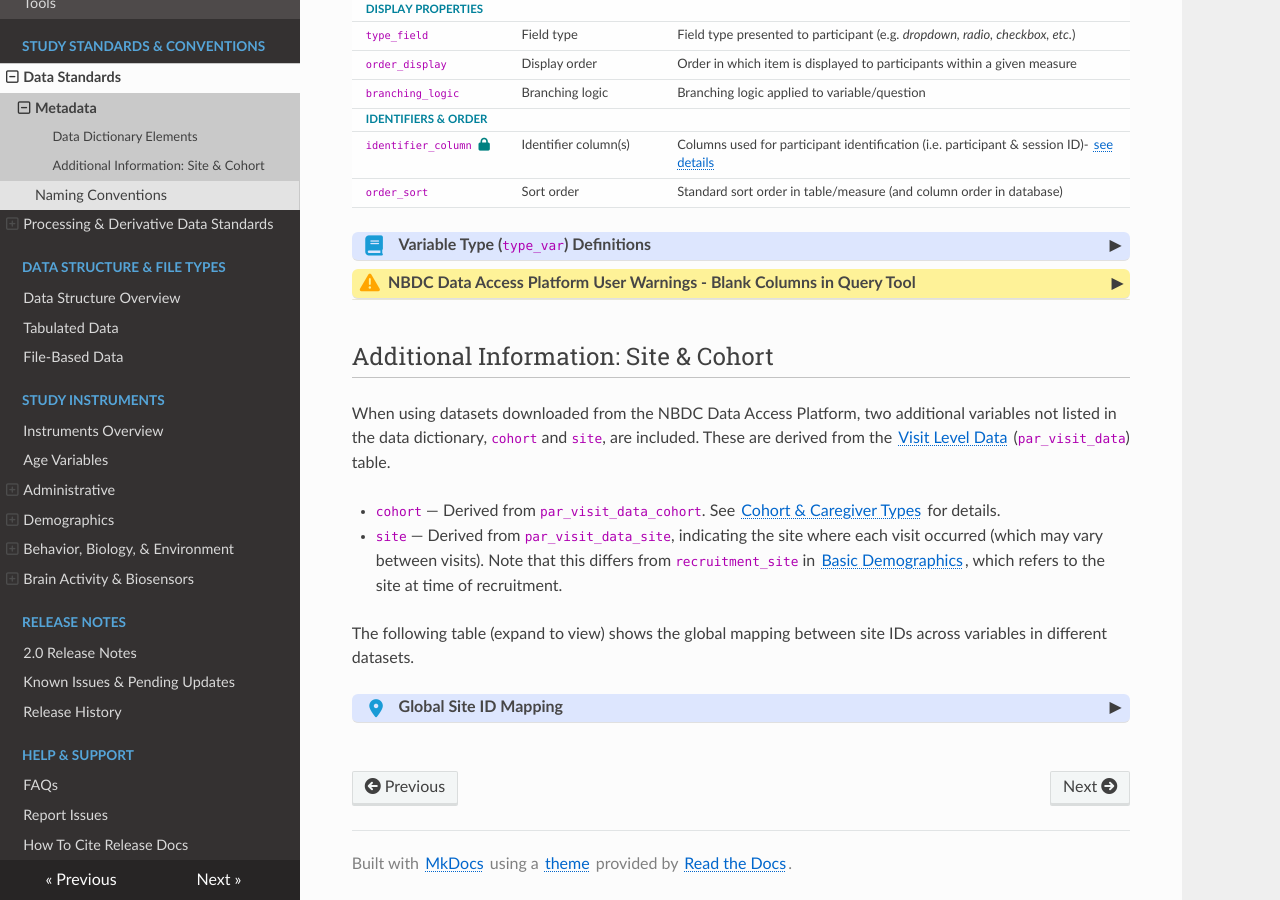
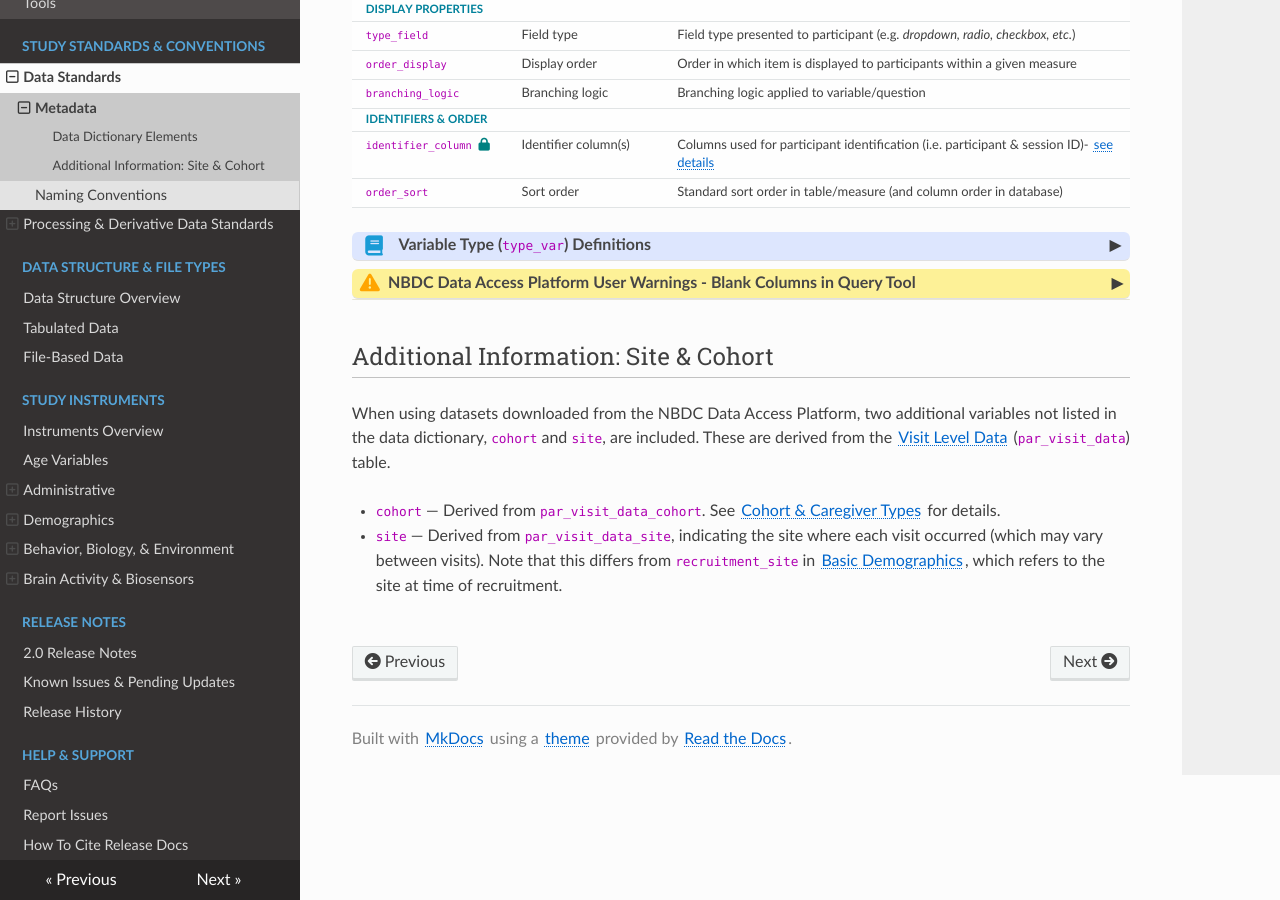
Before and after one commit to nbdc-datahub/hbcd-docs, an MkDocs documentation site: the page built from docs/standards/metadata.md, in a window 1280 px wide and 900 px high, scrolled down 1432 px. Built offline with MkDocs 1.6.1, drawn with Linux system fonts in a browser that asks for light colours; nearby versions of some CDN libraries.

Commit message:
REMOVE GLOBAL SITE ID MAPPING

```diff
--- a/docs/standards/metadata.md
+++ b/docs/standards/metadata.md
@@ -291,55 +291,3 @@ When using datasets downloaded from the NBDC Data Access Platform, two additiona
 
 - **`cohort`** — Derived from `par_visit_data_cohort`. See <a href="../../instruments/demo/visitinfo/#cohort-caregiver-types" target="_blank">Cohort & Caregiver Types</a> for details.
 - **`site`** — Derived from `par_visit_data_site`, indicating the site where each visit occurred (which may vary between visits). Note that this differs from `recruitment_site` in <a href="../../instruments/demo/basicdemo/" target="_blank">Basic Demographics</a>, which refers to the site at time of recruitment.
-
-The following table (expand to view) shows the global mapping between site IDs across variables in different datasets.
-
-<div id="sites" class="table-banner" onclick="toggleCollapse(this)">
-  <span class="emoji"><i style="font-size: 0.9em;" class="fa-solid fa-location-dot"></i></span>
-  <span class="text-with-link">
-  <span class="text">Global Site ID Mapping</span>
-  <a class="anchor-link" href="#sites" title="Copy link">
-  <i class="fa-solid fa-link"></i>
-  </a>
-  </span>
-  <span class="arrow">▸</span>
-</div>
-<div class="table-collapsible-content">
-<table class="table-no-vertical-lines" style="width:100%;border-collapse:collapse;table-layout:fixed;">
-<thead>
-<tr style="border-bottom:2px solid #ccc;"><th>Basic Demographics Site ID</th><th>Visit Level Data Site ID</th><th>Site Name</th></tr>
-</thead>
-<tbody>
-<tr><td>0</td><td>hbcdsite64</td><td>Arkansas Children's Hospital (site 1)</td></tr>
-<tr><td>1</td><td>hbcdsite02</td><td>Arkansas Children's Hospital (site 2 - UAMS)</td></tr>
-<tr><td>2</td><td>hbcdsite48</td><td>Boston Children's Hospital - Harvard Medical School</td></tr>
-<tr><td>3</td><td>hbcdsite95</td><td>Cedars Sinai (site 1)</td></tr>
-<tr><td>4</td><td>hbcdsite23</td><td>Cedars Sinai (site 2 - UCLA)</td></tr>
-<tr><td>5</td><td>hbcdsite07</td><td>Children's Hospital Los Angeles</td></tr>
-<tr><td>6</td><td>hbcdsite09</td><td>Children's Hospital of Philadelphia</td></tr>
-<tr><td>7</td><td>hbcdsite04</td><td>Cincinnati Children's Hospital</td></tr>
-<tr><td>8</td><td>hbcdsite20</td><td>Emory University School of Medicine</td></tr>
-<tr><td>9</td><td>hbcdsite52</td><td>Johns Hopkins University</td></tr>
-<tr><td>10</td><td>hbcdsite06</td><td>New York University</td></tr>
-<tr><td>11</td><td>hbcdsite69</td><td>Northwestern University</td></tr>
-<tr><td>12</td><td>hbcdsite72</td><td>Oklahoma State</td></tr>
-<tr><td>13</td><td>hbcdsite93</td><td>Oregon Health &amp; Science University</td></tr>
-<tr><td>14</td><td>hbcdsite78</td><td>Pennsylvania State University (site 1 - UP)</td></tr>
-<tr><td>15</td><td>hbcdsite53</td><td>Pennsylvania State University (site 2 - COM)</td></tr>
-<tr><td>16</td><td>hbcdsite79</td><td>University of Alabama at Birmingham (site 1)</td></tr>
-<tr><td>17</td><td>hbcdsite28</td><td>University of Alabama at Birmingham (site 2 - UAT)</td></tr>
-<tr><td>18</td><td>hbcdsite77</td><td>University of California San Diego</td></tr>
-<tr><td>19</td><td>hbcdsite92</td><td>University of Maryland</td></tr>
-<tr><td>20</td><td>hbcdsite70</td><td>University of Minnesota</td></tr>
-<tr><td>21</td><td>hbcdsite84</td><td>University of New Mexico</td></tr>
-<tr><td>22</td><td>hbcdsite29</td><td>University of North Carolina (site 1)</td></tr>
-<tr><td>23</td><td>hbcdsite27</td><td>University of North Carolina (site 2 - Wake Forest)</td></tr>
-<tr><td>24</td><td>hbcdsite67</td><td>University of Vermont</td></tr>
-<tr><td>25</td><td>hbcdsite57</td><td>University of Wisconsin</td></tr>
-<tr><td>26</td><td>hbcdsite35</td><td>Vanderbilt University</td></tr>
-<tr><td>27</td><td>hbcdsite26</td><td>Washington University in St. Louis</td></tr>
-<tr><td>28</td><td>hbcdsite43</td><td>Virginia Tech</td></tr>
-<tr><td>29</td><td>hbcdsite42</td><td>University of Florida</td></tr>
-</tbody>
-</table>
-</div>
```
